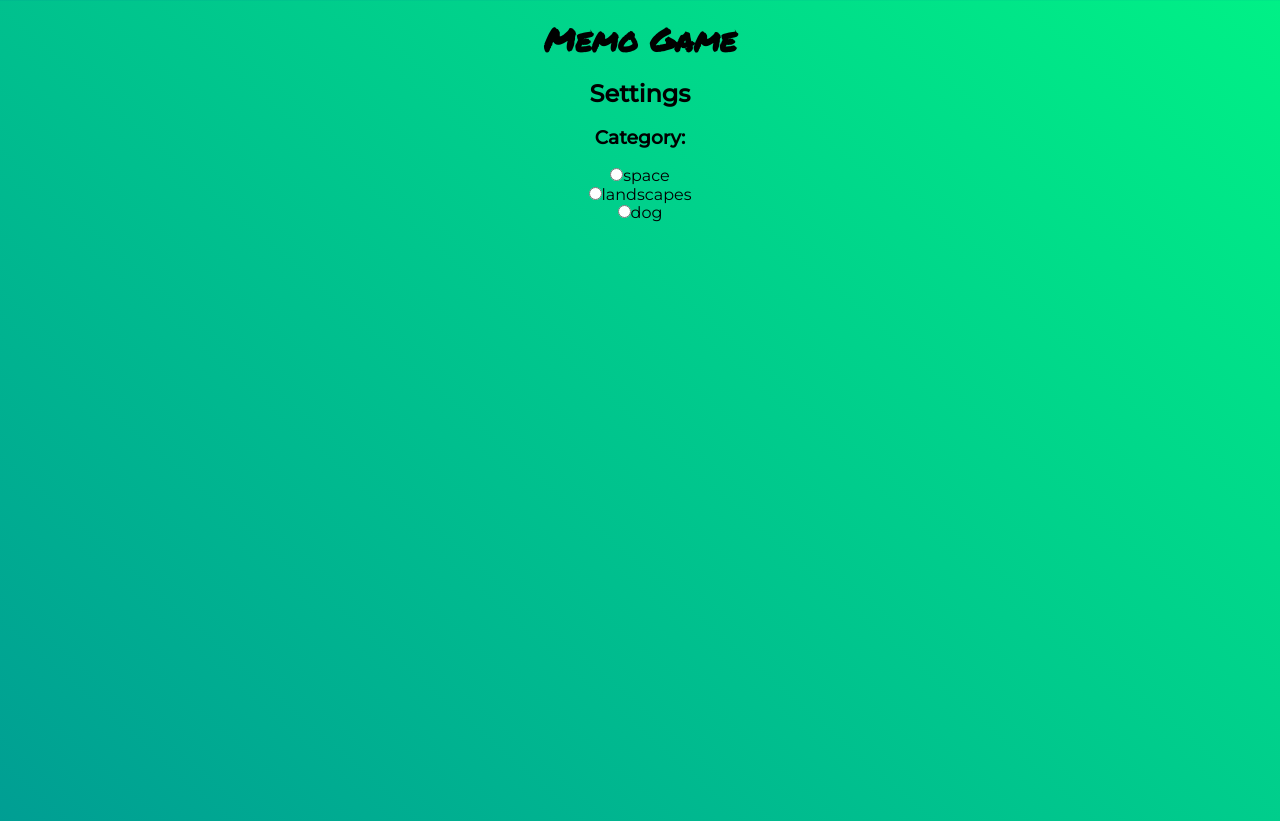
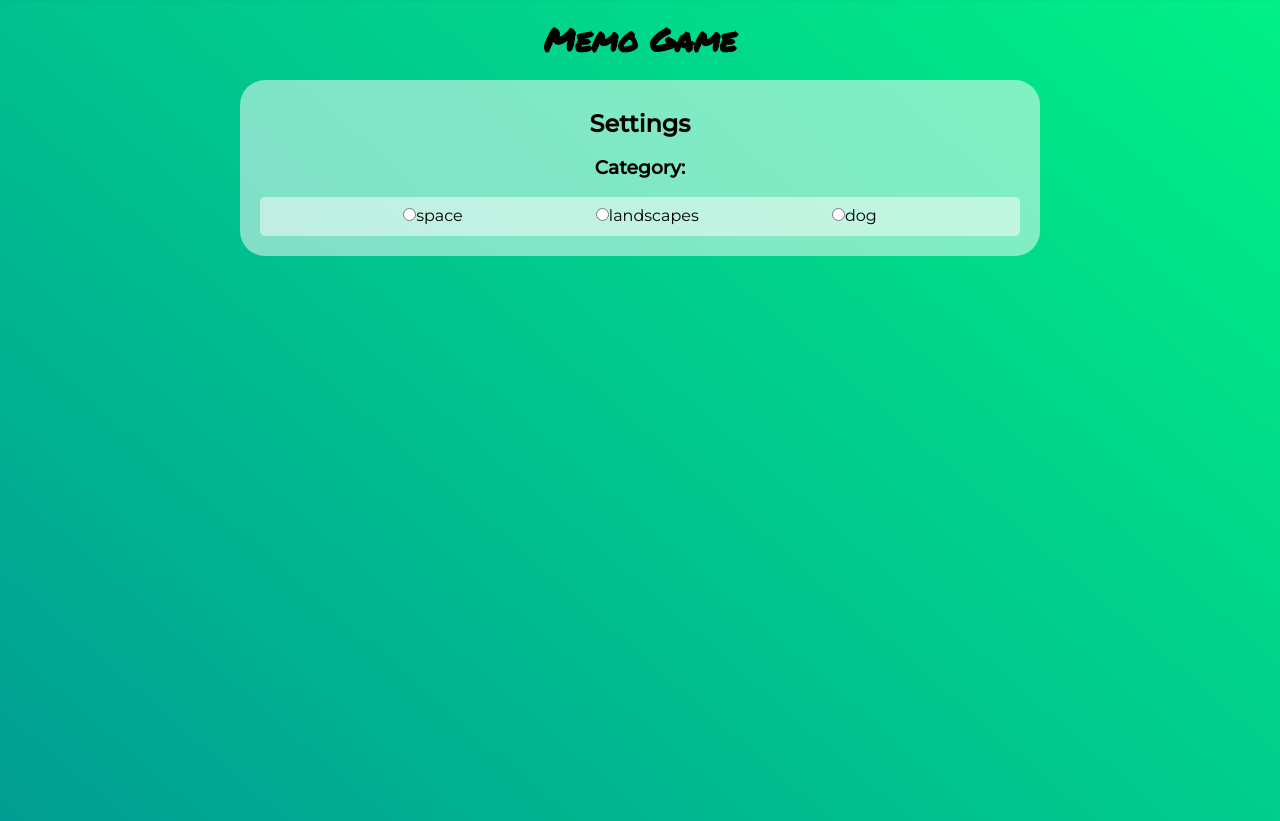
Before and after one commit to kepkaklaudia/memo-game, a React (Create React App) app: page / in a window 1280 px wide. Built offline with nearby package versions, Linux system fonts and the light colour scheme; no server answers.

Commit message:
Wrappers added

```diff
--- a/src/Settings/index.js
+++ b/src/Settings/index.js
@@ -1,12 +1,15 @@
 import { categories } from "./constants";
 import { RadioBox } from "./RadioBox";
+import { Wrapper, Heading, RadioBoxWrapper } from "./styled";
 
 export const Settings = () => (
-  <div>
-    <h2>Settings</h2>
+  <Wrapper>
+    <Heading>Settings</Heading>
     <h3>Category: </h3>
-    {categories.map(category => (
-      <RadioBox key={category} name={category} />
-    ))}
-  </div>
+    <RadioBoxWrapper>
+      {categories.map(category => (
+        <RadioBox key={category} name={category} />
+      ))}
+    </RadioBoxWrapper>
+  </Wrapper>
 );
```
